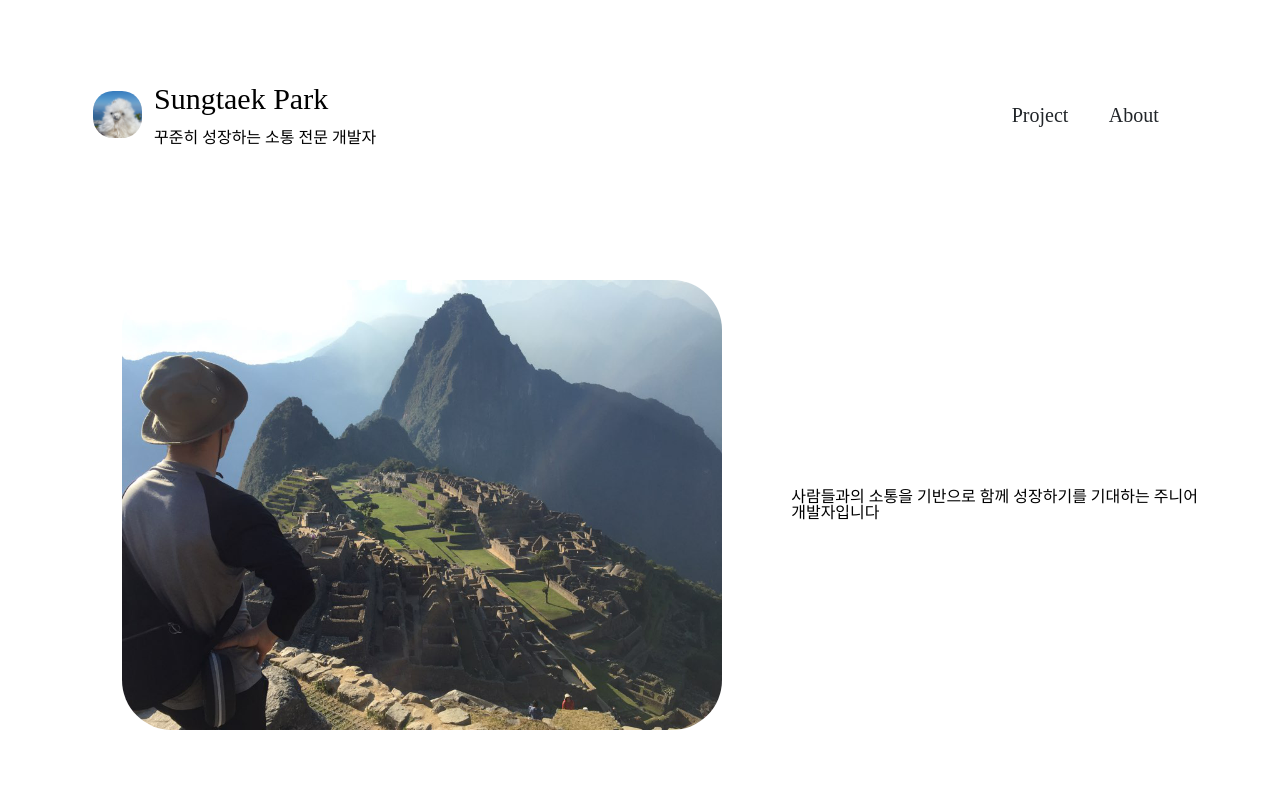
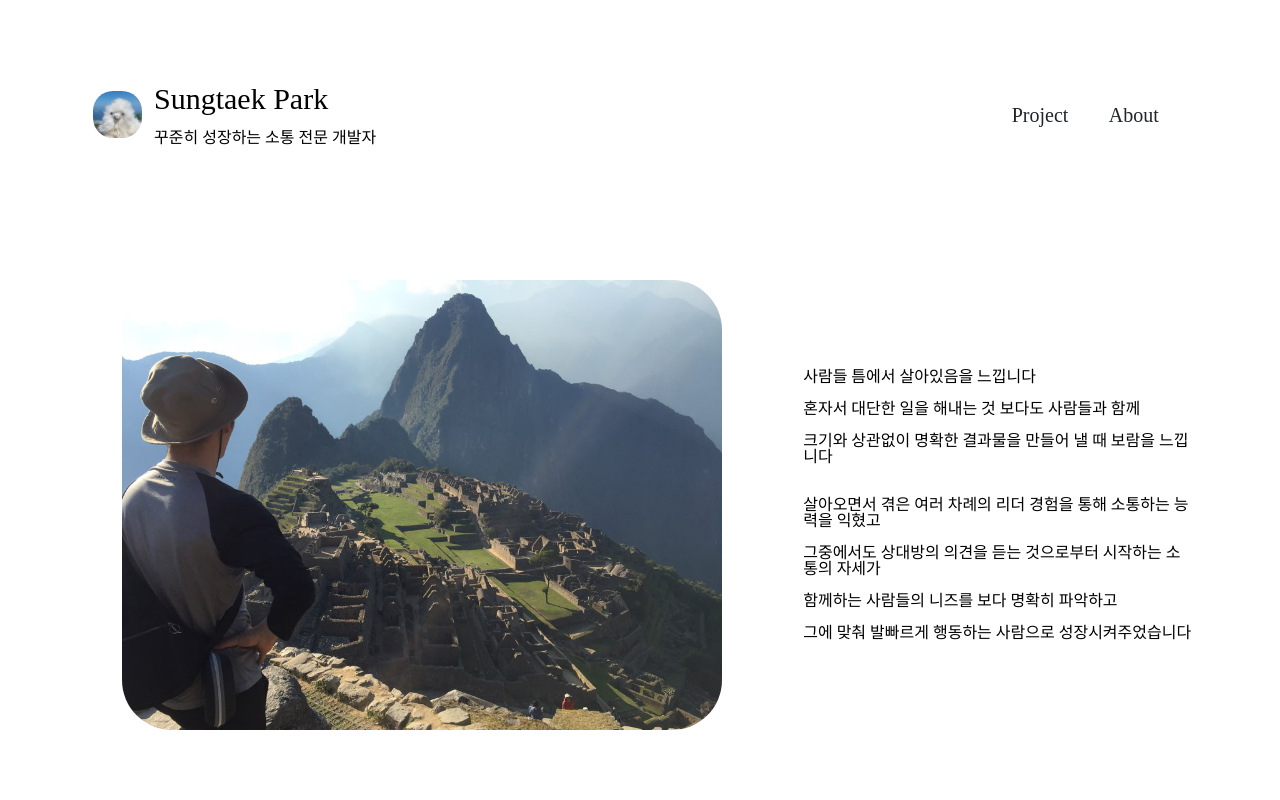
Before and after one commit to stoic-park/portfolio-new, a React (Create React App) app: page /about in a window 1280 px wide. Shown: the top 800 px of the page. Built offline with nearby package versions, Linux system fonts and the light colour scheme.

Commit message:
Fix: 소개 멘트 수정
- 소개 멘트 수정
- 소개 멘트 어렵다

```diff
--- a/src/components/About/About.js
+++ b/src/components/About/About.js
@@ -18,11 +18,38 @@ function About(props) {
           {/* <div className="gif-name">{mation.photo.name}</div> */}
         </div>
         <div className="About-intro">
-          {mation.intro.map((int, id) => (
-            <li className="intro-detail" key={id}>
-              {int}
-            </li>
-          ))}
+          <p className="intro-detail">
+            <div className="intro-detail">
+              사람들 틈에서 살아있음을 느낍니다
+            </div>
+            <div className="intro-detail">
+              혼자서 대단한 일을 해내는 것 보다도 사람들과 함께
+            </div>
+            <div className="intro-detail">
+              크기와 상관없이 명확한 결과물을 만들어 낼 때 보람을 느낍니다
+            </div>
+          </p>
+          <p className="intro-detail">
+            <div className="intro-detail">
+              살아오면서 겪은 여러 차례의 리더 경험을 통해 소통하는 능력을
+              익혔고
+            </div>
+            <div className="intro-detail">
+              그중에서도 상대방의 의견을 듣는 것으로부터 시작하는 소통의 자세가
+            </div>
+            <div className="intro-detail">
+              함께하는 사람들의 니즈를 보다 명확히 파악하고
+            </div>
+            <div className="intro-detail">
+              그에 맞춰 발빠르게 행동하는 사람으로 성장시켜주었습니다
+            </div>
+          </p>
+          <p></p>
+          {/* {mation.intro.map((int, id) => (
+              <li className="intro-detail" key={id}>
+                {int}
+              </li>
+            ))} */}
         </div>
       </div>
       <div className="About-body2">
--- a/src/components/About/AboutInfo.js
+++ b/src/components/About/AboutInfo.js
@@ -19,11 +19,11 @@ function AboutInfo() {
         uri: Machu,
       },
       intro: [
-        "  사람들과의 소통을 기반으로 함께 성장하기를 기대하는 주니어 개발자입니다 ",
-        // " 여러 차례의 리더 경험을 통해 함께 일하는 사람들과 소통하는 능력을 갖췄습니다",
-        // " 제가 생각하는 소통의 가장 중요한 요소는 바로 듣는 것입니다",
-        // " 사람들의 의견을 듣는 것을 시작으로 모두가 원하는 목표를 달성하기 위해 묵묵히 움직입니다",
-        // " 개발자로써 이러한 소통 능력을 기반으로 모두가 바라보는 목적지로 향하게 할 준비가 돼있습니다",
+        "사람들 속에서 소통을 하면서 살아있음을 느낍니다.",
+        "혼자서 대단한 일을 해내는 것보다도 함께하는 사람들과 크기와 상관없이 명확한 결과물을 만들어 낼 때 보람을 느낍니다.",
+        "살아오면서 겪은 여러차례의 리더 경험을 통해 익힌 소통하는 능력,",
+        "그 중에서도 상대방의 의견을 듣는 것부터 시작하는 자세로",
+        "함께하는 사람들의 니즈를 명확히 파악하는 개발자가 될 것입니다",
       ],
       stack: {
         title: "STACK",
```
